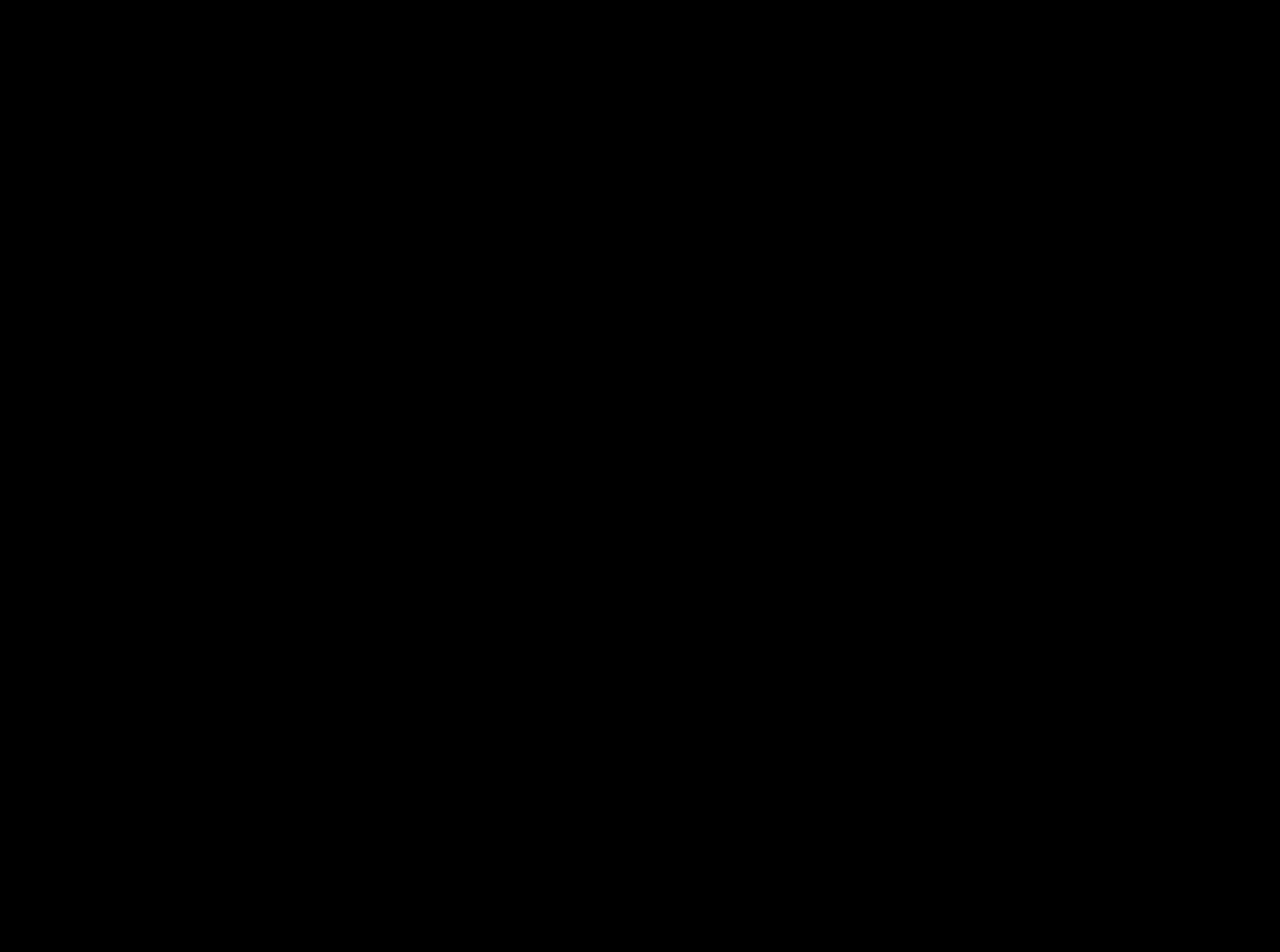
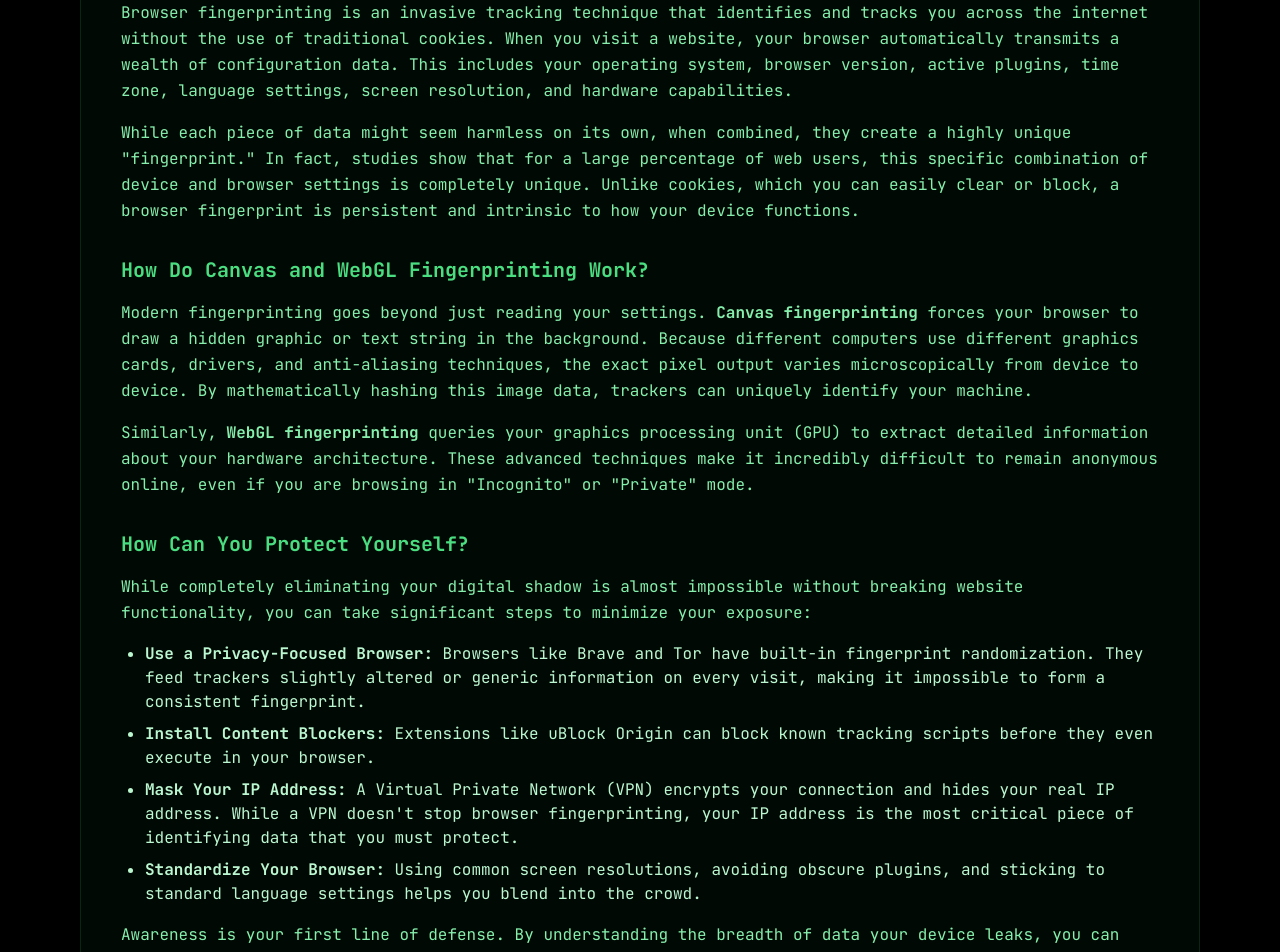
Before and after one commit to SaiNadh-123-cmd/Digital-shadow, a React (Vite) app: page / in a window 1280 px wide. Shown: the part 1060-2012 px from the top of the page. Before the commit the page ends 1093 px from the top, so only its background shows below. Built offline with nearby package versions, Linux system fonts and the light colour scheme; no server answers.

Commit message:
Added semantic Education section below terminal

```diff
--- a/src/App.jsx
+++ b/src/App.jsx
@@ -10,6 +10,7 @@
 import { PrivacyScore } from "./components/PrivacyScore";
 import { ShareCard } from "./components/ShareCard";
 import { AdBanner } from "./components/AdBanner";
+import { EducationSection } from "./components/EducationSection";
 
 function computePrivacyScore(fingerprint, ipData) {
   let score = 100;
@@ -64,7 +65,7 @@
             <div className="max-w-6xl mx-auto px-4 py-3 flex items-center justify-between">
               <div className="flex items-center gap-3">
                 <img src="/logo.png" alt="Digital Shadow Logo" className="w-8 h-8 object-contain rounded-full" />
-                <div className="font-bold text-lg md:text-xl">◉ DIGITAL SHADOW</div>
+                <h1 className="font-bold text-lg md:text-xl m-0">◉ DIGITAL SHADOW</h1>
               </div>
               <div className="flex items-center gap-4">
                 <div className="text-cyan-400 text-sm hidden md:block">
@@ -286,6 +287,9 @@
             </div>
           </main>
 
+          {/* Education Section */}
+          <EducationSection />
+
           {/* Bottom Ad */}
           <div className="max-w-6xl mx-auto px-4 pb-12">
             <AdBanner slot="bottom-leaderboard" position="bottom" />
--- /dev/null
+++ b/src/components/EducationSection.jsx
@@ -0,0 +1,54 @@
+export function EducationSection() {
+  return (
+    <article className="max-w-6xl mx-auto px-4 py-12 text-green-300 font-mono">
+      <div className="bg-green-950/20 border border-green-900/40 rounded-xl p-6 md:p-10">
+        <h2 className="text-2xl md:text-3xl font-bold text-green-400 mb-6">
+          What is Browser Fingerprinting?
+        </h2>
+
+        <section className="mb-8">
+          <p className="mb-4 leading-relaxed">
+            Browser fingerprinting is an invasive tracking technique that identifies and tracks you across the internet without the use of traditional cookies. When you visit a website, your browser automatically transmits a wealth of configuration data. This includes your operating system, browser version, active plugins, time zone, language settings, screen resolution, and hardware capabilities.
+          </p>
+          <p className="mb-4 leading-relaxed">
+            While each piece of data might seem harmless on its own, when combined, they create a highly unique "fingerprint." In fact, studies show that for a large percentage of web users, this specific combination of device and browser settings is completely unique. Unlike cookies, which you can easily clear or block, a browser fingerprint is persistent and intrinsic to how your device functions.
+          </p>
+        </section>
+
+        <section className="mb-8">
+          <h3 className="text-xl font-bold text-green-400 mb-4">How Do Canvas and WebGL Fingerprinting Work?</h3>
+          <p className="mb-4 leading-relaxed">
+            Modern fingerprinting goes beyond just reading your settings. <strong>Canvas fingerprinting</strong> forces your browser to draw a hidden graphic or text string in the background. Because different computers use different graphics cards, drivers, and anti-aliasing techniques, the exact pixel output varies microscopically from device to device. By mathematically hashing this image data, trackers can uniquely identify your machine.
+          </p>
+          <p className="mb-4 leading-relaxed">
+            Similarly, <strong>WebGL fingerprinting</strong> queries your graphics processing unit (GPU) to extract detailed information about your hardware architecture. These advanced techniques make it incredibly difficult to remain anonymous online, even if you are browsing in "Incognito" or "Private" mode.
+          </p>
+        </section>
+
+        <section>
+          <h3 className="text-xl font-bold text-green-400 mb-4">How Can You Protect Yourself?</h3>
+          <p className="mb-4 leading-relaxed">
+            While completely eliminating your digital shadow is almost impossible without breaking website functionality, you can take significant steps to minimize your exposure:
+          </p>
+          <ul className="list-disc pl-6 mb-4 space-y-2 text-green-200">
+            <li>
+              <strong>Use a Privacy-Focused Browser:</strong> Browsers like Brave and Tor have built-in fingerprint randomization. They feed trackers slightly altered or generic information on every visit, making it impossible to form a consistent fingerprint.
+            </li>
+            <li>
+              <strong>Install Content Blockers:</strong> Extensions like uBlock Origin can block known tracking scripts before they even execute in your browser.
+            </li>
+            <li>
+              <strong>Mask Your IP Address:</strong> A Virtual Private Network (VPN) encrypts your connection and hides your real IP address. While a VPN doesn't stop browser fingerprinting, your IP address is the most critical piece of identifying data that you must protect.
+            </li>
+            <li>
+              <strong>Standardize Your Browser:</strong> Using common screen resolutions, avoiding obscure plugins, and sticking to standard language settings helps you blend into the crowd.
+            </li>
+          </ul>
+          <p className="leading-relaxed">
+            Awareness is your first line of defense. By understanding the breadth of data your device leaks, you can make informed decisions about your online privacy.
+          </p>
+        </section>
+      </div>
+    </article>
+  );
+}
```
